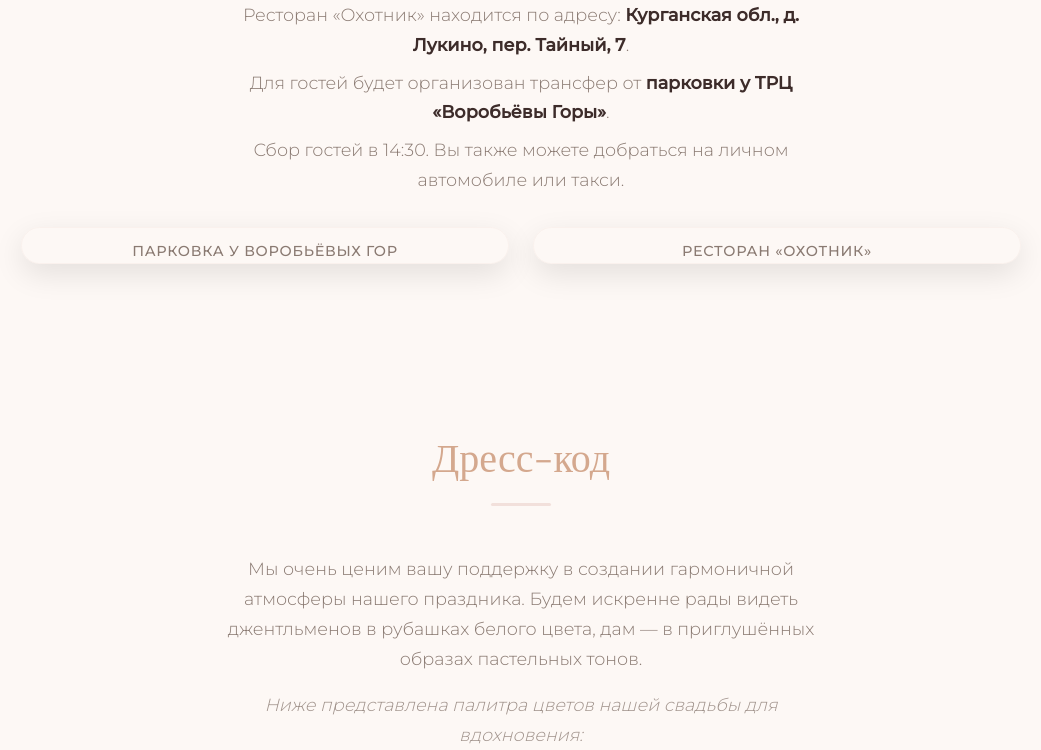
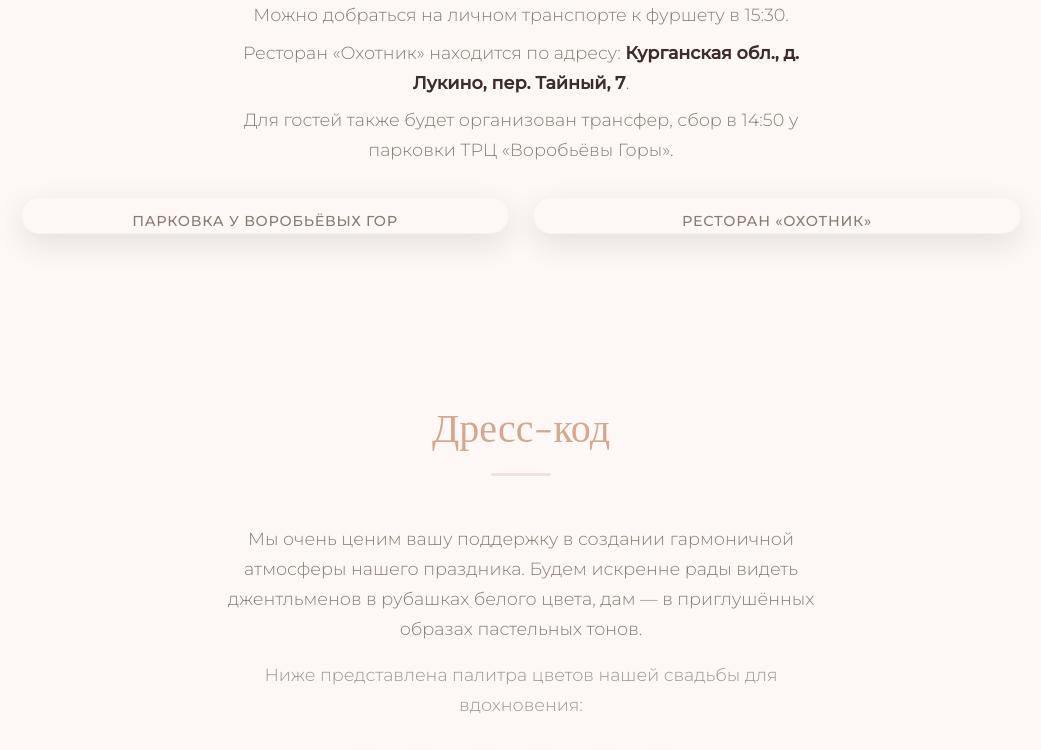
Before and after one commit to 5h4r3r/invitation, a Vue app: page / in a window 1280 px wide. Shown: the part 2440-3190 px from the top of the page, without its empty margins (119-1160 px from the left). Built offline with nearby package versions, Linux system fonts and the light colour scheme; no server answers; a web font is replaced by a local one.

Commit message:
fix: курсив, время 14:50, центровка палитры, текст карты

```diff
--- a/src/components/DressCode.vue
+++ b/src/components/DressCode.vue
@@ -98,7 +98,6 @@ onMounted(() => {
 }
 
 .dc-note {
-  font-style: italic;
   color: var(--text-light);
   opacity: 0.8;
 }
@@ -128,12 +127,14 @@ onMounted(() => {
   text-transform: uppercase;
   letter-spacing: 0.05em;
   flex-shrink: 0;
+  line-height: 40px;
 }
 
 .dc-row-colors {
   display: flex;
   gap: 10px;
   flex-wrap: wrap;
+  align-items: center;
 }
 
 .dc-swatch {
@@ -179,6 +180,7 @@ onMounted(() => {
   .dc-row-label {
     font-size: 0.8rem;
     min-width: 100px;
+    line-height: 48px;
   }
 
   .dc-row-colors {
--- a/src/components/MapSection.vue
+++ b/src/components/MapSection.vue
@@ -6,9 +6,9 @@
       </div>
 
       <div class="map-info fade-in" ref="infoRef">
+        <p>Можно добраться на личном транспорте к фуршету в 15:30.</p>
         <p>Ресторан «Охотник» находится по адресу: <strong>Курганская обл., д. Лукино, пер. Тайный, 7</strong>.</p>
-        <p>Для гостей будет организован трансфер от <strong>парковки у ТРЦ «Воробьёвы Горы»</strong>.</p>
-        <p class="map-hint">Сбор гостей в 14:30. Вы также можете добраться на личном автомобиле или такси.</p>
+        <p class="map-hint">Для гостей также будет организован трансфер, сбор в 14:50 у парковки ТРЦ «Воробьёвы Горы».</p>
       </div>
 
       <div class="map-grid">
```
Also changed, not shown: 5 other files (tests, documents, lock files or other folders).
